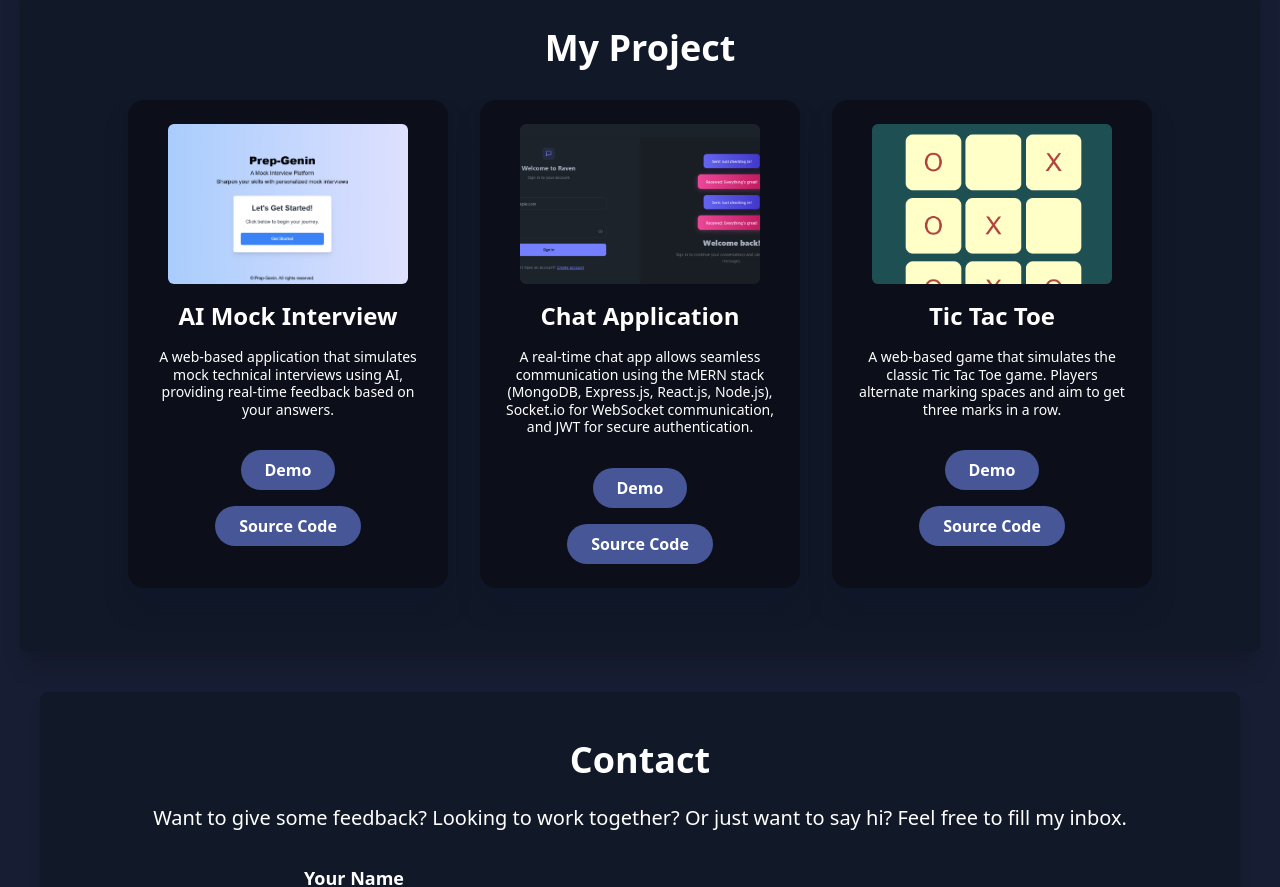
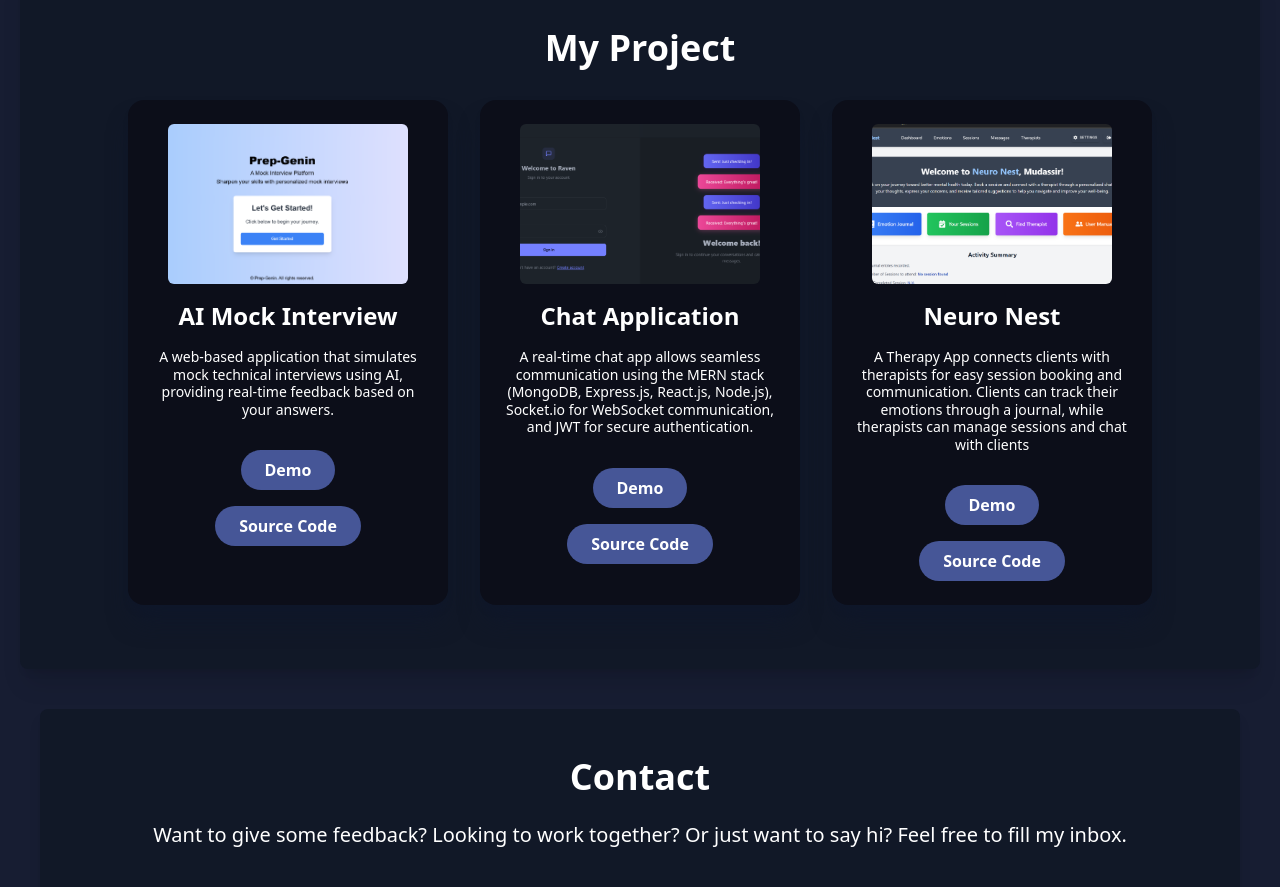
Before and after one commit to deepakmaurya1378/Responsive-Portfolio, a React (Vite) app: page / in a window 1280 px wide. Shown: the part 1740-2627 px from the top of the page. Built offline with nearby package versions, Linux system fonts and the light colour scheme.

Commit message:
Neuronest Discription

```diff
--- a/src/Components/Projects/Projects.jsx
+++ b/src/Components/Projects/Projects.jsx
@@ -1,6 +1,6 @@
 import { ProjectCard } from "./ProjectCard";
 import img2 from "../../Assests/Screenshot (2).png"
-import img1 from "../../Assests/Screenshot (4).png"
+import img1 from "../../Assests/Screenshot (8).png"
 import img3 from "../../Assests/Screenshot (3).png"
 const Projects = () => {
   return (
@@ -26,13 +26,13 @@ const Projects = () => {
                 />
                   {/* Add more ProjectCard components as needed */}
                 <ProjectCard
-                title="Tic Tac Toe"
+                title="Neuro Nest"
                 image={img1}
-            demoLink='https://tic-tak-toe-dusky.vercel.app/'
-            srcCode='https://github.com/deepakmaurya1378/Tic-Tak'
+            demoLink='https://neuro-nest-frontend.vercel.app/'
+            srcCode='https://github.com/deepakmaurya1378/Neuro-Nest-Frontend'
 
-                main="A web-based game that simulates the classic Tic Tac Toe game. Players alternate marking spaces and aim to get three marks in a row."
-                />
+                main="A Therapy App connects clients with therapists for easy session booking and communication. Clients can track
+their emotions through a journal, while therapists can manage sessions and chat with clients"/>
 
         </div>
       </div>
```
Also changed, not shown: src/Assests/Screenshot (8).png (added).
